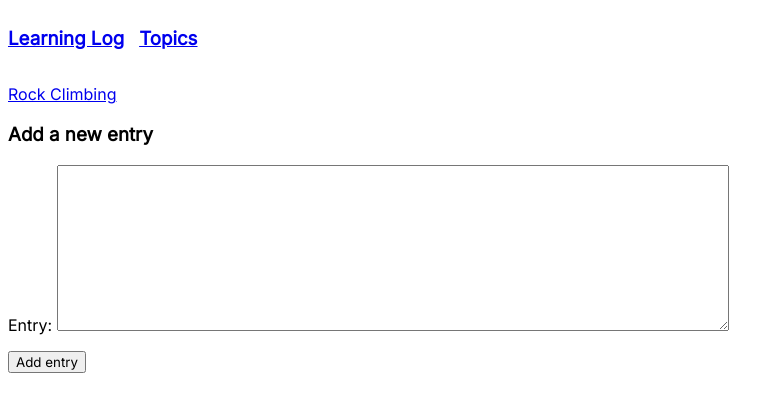
After one commit to Ahljenn/django-learning-log, a Django app: page /new_entry/1/ in a window 1280 px wide. The commit adds this page. Shown: the top 412 px of the page, without its empty margins (0-784 px from the left). Run offline with Django 3.2, Linux system fonts and the light colour scheme; data comes from the database, SQL or seed files in the repository; both versions use the stored data as it was after the commit; parts of the project's set-up code (start-up, migrations or seed data) failed here and were passed over.

Commit message:
Added new entry functionality

```diff
--- a/learning_logs/forms.py
+++ b/learning_logs/forms.py
@@ -1,10 +1,20 @@
 from django import forms
-from .models import Topic
+from .models import Topic, Entry
 
 # ModelForm which uses the information from the models defined earlier to automatically build a form.
 class TopicForm(forms.ModelForm):
+  """Allow users to enter a new topic."""
   class Meta:
     """Nested Meta class to tell Django which model to base the form on and which fields to include."""
     model = Topic
     fields = ['text']
     labels = {'text': ''}
+
+class EntryForm(forms.ModelForm):
+  """Allow user to enter a new entry."""
+  class Meta:
+    model = Entry
+    fields = ['text']
+    labels = {'text': 'Entry:'}
+    widgets = {'text': forms.Textarea(attrs={'cols':80})}
+    # A widget is an HTML from element, such as a singe-lien text box, multi-line text area, or drop-down list.
--- /dev/null
+++ b/learning_logs/templates/learning_logs/new_entry.html
@@ -0,0 +1,15 @@
+<!-- Inherits from base.html  -->
+{% extends "learning_logs/base.html" %}
+
+{% block content %}
+
+  <p><a href="{% url 'learning_logs:topic' topic.id %}">{{ topic }}</a></p>
+
+  <h3>Add a new entry</h3>
+  <form action="{% url 'learning_logs:new_entry' topic.id %}" method='post'>
+    {% csrf_token %}
+    {{ form.as_p }}
+    <button name='submit'>Add entry</button>
+  </form>
+
+{% endblock content %}
--- a/learning_logs/templates/learning_logs/topic.html
+++ b/learning_logs/templates/learning_logs/topic.html
@@ -6,6 +6,8 @@
   <h2>Topic: {{ topic }}</h2>
 
   <p>Entries:</p>
+  <p><a href="{% url 'learning_logs:new_entry' topic.id %}">Add new entry</a></p>
+
   <ul>
     {% for entry in entries%}
       <li>
--- a/learning_logs/urls.py
+++ b/learning_logs/urls.py
@@ -19,7 +19,9 @@ urlpatterns = [
   # Detail page for a single topic.
   path('topics/<int:topic_id>/', views.topic, name='topic'),
 
-  #Page for adding a new topic
+  # Page for adding a new topic.
   path('new_topic/', views.new_topic, name='new_topic'),
 
+  # Page for adding a new entry.
+  path('new_entry/<int:topic_id>/', views.new_entry, name='new_entry'),
 ]
--- a/learning_logs/views.py
+++ b/learning_logs/views.py
@@ -1,6 +1,6 @@
 from django.shortcuts import render, redirect
 from .models import Topic
-from .forms import TopicForm
+from .forms import TopicForm, EntryForm
 
 # Create your views here.
 def index(request):
@@ -42,3 +42,24 @@ def new_topic(request):
     #Display a blank or invalid form.
   context = {'form': form}
   return render(request, 'learning_logs/new_topic.html', context)
+
+
+def new_entry(request, topic_id):
+  """Returns the new entry page for a topic."""
+  topic = Topic.objects.get(id=topic_id)
+
+  if request.method != 'POST':
+    # No data is being submitted - create blank form.
+    form = EntryForm()
+  else:
+    # Data is being submitted - process data.
+    form = EntryForm(data=request.POST) # Create an instance of TopicForm and pass the user data.
+    if form.is_valid():
+      new_entry = form.save(commit=False) # Create a new try object and assign it to new_entry without saving to database.
+      new_entry.topic = topic
+      new_entry.save()
+      return redirect('learning_logs:topic', topic_id=topic_id)
+
+  # Display a blank or invalid form.
+  context = {'topic': topic, 'form': form}
+  return render(request, 'learning_logs/new_entry.html', context)
```
Also changed, not shown: db.sqlite3.
